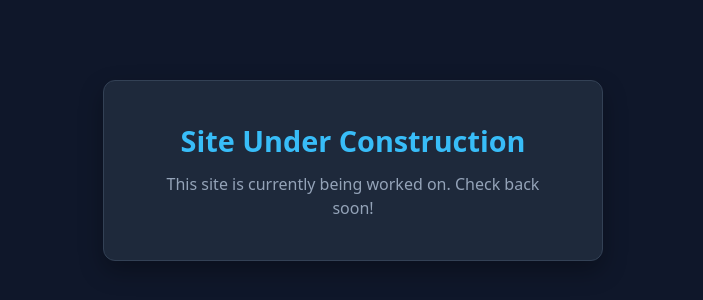
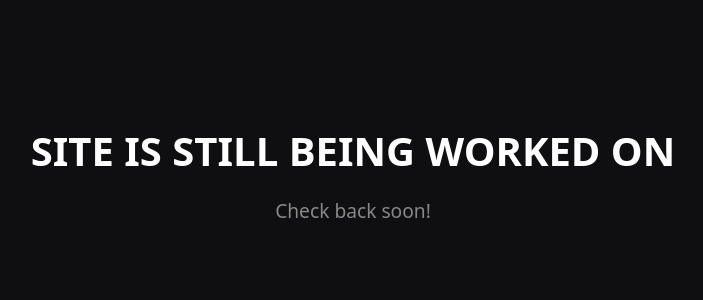
Before and after one commit to rdweeb/dweeb, a plain HTML site: page index.html in a window 1280 px wide. Shown: the part 230-530 px from the top of the page, without its empty margins (287-990 px from the left). Drawn offline with Linux system fonts and the light colour scheme.

Commit message:
Update index.html

```diff
--- a/index.html
+++ b/index.html
@@ -3,48 +3,27 @@
 <head>
     <meta charset="UTF-8">
     <meta name="viewport" content="width=device-width, initial-scale=1.0">
-    <title>Under Construction</title>
+    <title>rdweeb.xyz</title>
     <style>
-        * {
-            box-sizing: border-box;
+        body {
+            font-family: system-ui, sans-serif;
+            background-color: #0f0f11;
+            color: #ffffff;
+            display: flex;
+            justify-content: center;
+            align-items: center;
+            height: 100vh;
             margin: 0;
-            padding: 0;
+            text-align: center;
         }
-        body {
-            font-family: system-ui, -apple-system, BlinkMacSystemFont, 'Segoe UI', Roboto, Oxygen, Ubuntu, Cantarell, sans-serif;
-            background-color: #0f172a;
-            color: #f8fafc;
-            height: 100vh;
-            display: flex;
-            align-items: center;
-            justify-content: center;
-            text-align: center;
-            padding: 20px;
-        }
-        .container {
-            max-width: 500px;
-            background: #1e293b;
-            padding: 40px;
-            border-radius: 12px;
-            box-shadow: 0 10px 25px rgba(0,0,0,0.3);
-            border: 1px solid #334155;
-        }
-        h1 {
-            font-size: 1.8rem;
-            margin-bottom: 12px;
-            color: #38bdf8;
-        }
-        p {
-            color: #94a3b8;
-            font-size: 1rem;
-            line-height: 1.5;
-        }
+        h1 { font-size: 2.5rem; margin-bottom: 0.5rem; }
+        p { color: #888; font-size: 1.2rem; }
     </style>
 </head>
 <body>
-    <div class="container">
-        <h1>Site Under Construction</h1>
-        <p>This site is currently being worked on. Check back soon!</p>
+    <div>
+        <h1>SITE IS STILL BEING WORKED ON</h1>
+        <p>Check back soon!</p>
     </div>
 </body>
 </html>
```
